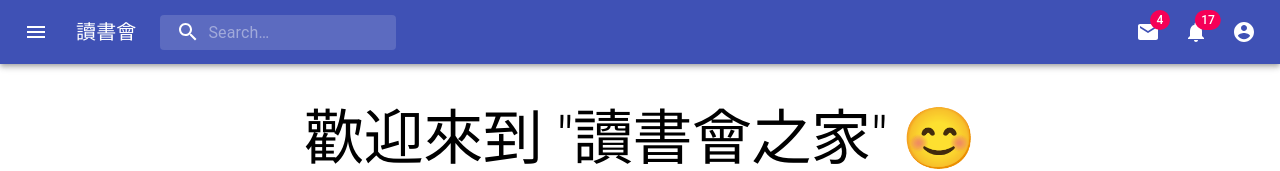
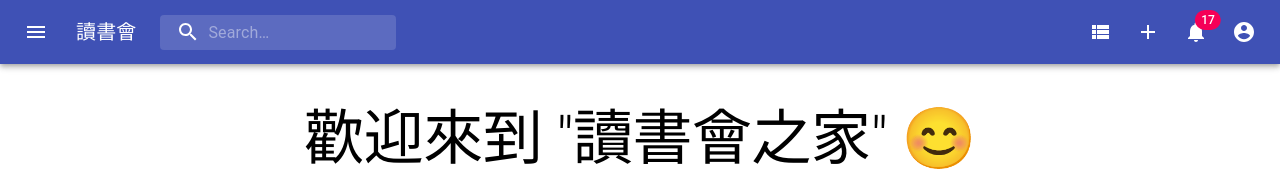
Before and after one commit to andrew781026/D-D_read_book_meeting, a React (Create React App) app in the folder web/: page / in a window 1280 px wide. Shown: the top 171 px of the page. Built offline with nearby package versions, Linux system fonts and the light colour scheme.

Commit message:
[web] add more icons to TopNavBar.js

```diff
--- a/web/src/views/home/TopNavBar.js
+++ b/web/src/views/home/TopNavBar.js
@@ -1,5 +1,5 @@
 import React from 'react';
-import { fade, makeStyles } from '@material-ui/core/styles';
+import {fade, makeStyles} from '@material-ui/core/styles';
 import AppBar from '@material-ui/core/AppBar';
 import Toolbar from '@material-ui/core/Toolbar';
 import IconButton from '@material-ui/core/IconButton';
@@ -8,12 +8,18 @@ import InputBase from '@material-ui/core/InputBase';
 import Badge from '@material-ui/core/Badge';
 import MenuItem from '@material-ui/core/MenuItem';
 import Menu from '@material-ui/core/Menu';
+
+// react-router
+import { useHistory } from "react-router-dom";
+
+// icons
 import MenuIcon from '@material-ui/icons/Menu';
 import SearchIcon from '@material-ui/icons/Search';
 import AccountCircle from '@material-ui/icons/AccountCircle';
-import MailIcon from '@material-ui/icons/Mail';
 import NotificationsIcon from '@material-ui/icons/Notifications';
 import MoreIcon from '@material-ui/icons/MoreVert';
+import ViewListIcon from '@material-ui/icons/ViewList';
+import AddIcon from '@material-ui/icons/Add';
 
 const useStyles = makeStyles((theme) => ({
     grow: {
@@ -81,6 +87,7 @@ const useStyles = makeStyles((theme) => ({
 
 export default function PrimarySearchAppBar() {
     const classes = useStyles();
+    const history = useHistory();
     const [anchorEl, setAnchorEl] = React.useState(null);
     const [mobileMoreAnchorEl, setMobileMoreAnchorEl] = React.useState(null);
 
@@ -108,10 +115,10 @@ export default function PrimarySearchAppBar() {
     const renderMenu = (
         <Menu
             anchorEl={anchorEl}
-            anchorOrigin={{ vertical: 'top', horizontal: 'right' }}
+            anchorOrigin={{vertical: 'top', horizontal: 'right'}}
             id={menuId}
             keepMounted
-            transformOrigin={{ vertical: 'top', horizontal: 'right' }}
+            transformOrigin={{vertical: 'top', horizontal: 'right'}}
             open={isMenuOpen}
             onClose={handleMenuClose}
         >
@@ -124,17 +131,17 @@ export default function PrimarySearchAppBar() {
     const renderMobileMenu = (
         <Menu
             anchorEl={mobileMoreAnchorEl}
-            anchorOrigin={{ vertical: 'top', horizontal: 'right' }}
+            anchorOrigin={{vertical: 'top', horizontal: 'right'}}
             id={mobileMenuId}
             keepMounted
-            transformOrigin={{ vertical: 'top', horizontal: 'right' }}
+            transformOrigin={{vertical: 'top', horizontal: 'right'}}
             open={isMobileMenuOpen}
             onClose={handleMobileMenuClose}
         >
             <MenuItem>
                 <IconButton aria-label="show 4 new mails" color="inherit">
                     <Badge badgeContent={4} color="secondary">
-                        <MailIcon />
+                        <ViewListIcon/>
                     </Badge>
                 </IconButton>
                 <p>Messages</p>
@@ -142,7 +149,7 @@ export default function PrimarySearchAppBar() {
             <MenuItem>
                 <IconButton aria-label="show 11 new notifications" color="inherit">
                     <Badge badgeContent={11} color="secondary">
-                        <NotificationsIcon />
+                        <NotificationsIcon/>
                     </Badge>
                 </IconButton>
                 <p>Notifications</p>
@@ -154,7 +161,7 @@ export default function PrimarySearchAppBar() {
                     aria-haspopup="true"
                     color="inherit"
                 >
-                    <AccountCircle />
+                    <AccountCircle/>
                 </IconButton>
                 <p>Profile</p>
             </MenuItem>
@@ -171,14 +178,14 @@ export default function PrimarySearchAppBar() {
                         color="inherit"
                         aria-label="open drawer"
                     >
-                        <MenuIcon />
+                        <MenuIcon/>
                     </IconButton>
                     <Typography className={classes.title} variant="h6" noWrap>
                         讀書會
                     </Typography>
                     <div className={classes.search}>
                         <div className={classes.searchIcon}>
-                            <SearchIcon />
+                            <SearchIcon/>
                         </div>
                         <InputBase
                             placeholder="Search…"
@@ -186,19 +193,30 @@ export default function PrimarySearchAppBar() {
                                 root: classes.inputRoot,
                                 input: classes.inputInput,
                             }}
-                            inputProps={{ 'aria-label': 'search' }}
+                            inputProps={{'aria-label': 'search'}}
                         />
                     </div>
-                    <div className={classes.grow} />
+                    <div className={classes.grow}/>
                     <div className={classes.sectionDesktop}>
-                        <IconButton aria-label="show 4 new mails" color="inherit">
-                            <Badge badgeContent={4} color="secondary">
-                                <MailIcon />
-                            </Badge>
+                        <IconButton title="活動列表" color="inherit">
+                            <ViewListIcon onClick={
+                                () => {
+                                    /* React-Router to List */
+                                    history.push("/list");
+                                }
+                            }/>
+                        </IconButton>
+                        <IconButton title="新增活動" color="inherit">
+                            <AddIcon onClick={
+                                () => {
+                                    /* React-Router to Add */
+                                    history.push("/add");
+                                }
+                            }/>
                         </IconButton>
                         <IconButton aria-label="show 17 new notifications" color="inherit">
                             <Badge badgeContent={17} color="secondary">
-                                <NotificationsIcon />
+                                <NotificationsIcon/>
                             </Badge>
                         </IconButton>
                         <IconButton
@@ -209,7 +227,7 @@ export default function PrimarySearchAppBar() {
                             onClick={handleProfileMenuOpen}
                             color="inherit"
                         >
-                            <AccountCircle />
+                            <AccountCircle/>
                         </IconButton>
                     </div>
                     <div className={classes.sectionMobile}>
@@ -220,7 +238,7 @@ export default function PrimarySearchAppBar() {
                             onClick={handleMobileMenuOpen}
                             color="inherit"
                         >
-                            <MoreIcon />
+                            <MoreIcon/>
                         </IconButton>
                     </div>
                 </Toolbar>
```
Also changed, not shown: 2 other files (tests, documents, lock files or other folders).
